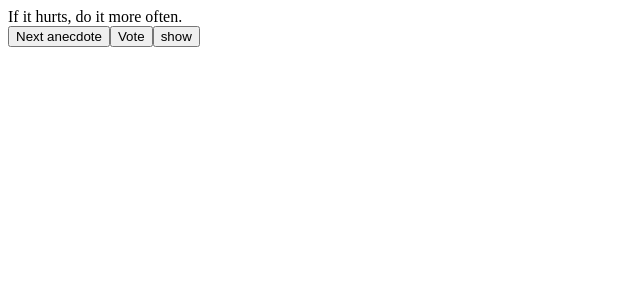
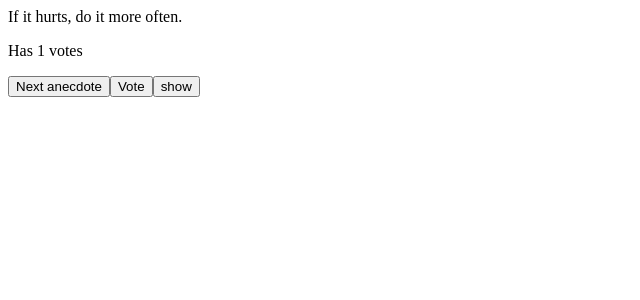
Before and after one commit to CarlosPProjects/fullstackopen, a React (Vite) app in the folder part01/anecdotes/: page / in a window 1280 px wide. Both pictures are taken after a click on the button "Vote". Shown: the top 300 px of the page, without its empty margins (0-640 px from the left). Built offline with nearby package versions, Linux system fonts and the light colour scheme.

Commit message:
"Removed unnecessary whitespace and added vote count display"

```diff
--- a/part01/anecdotes/src/App.tsx
+++ b/part01/anecdotes/src/App.tsx
@@ -4,9 +4,7 @@ import anecdotes from "./data/anecdotes";
 
 function App() {
   const [selected, setSelected] = useState(0);
-  const [points, setPoints] = useState(
-    Array(anecdotes.length).fill(0)
-  );
+  const [points, setPoints] = useState(Array(anecdotes.length).fill(0));
 
   const handleClick = () => {
     setSelected(getRandomIndexFromArray(anecdotes));
@@ -16,12 +14,13 @@ function App() {
     const newPoints = [...points];
     newPoints[selected] += 1;
     setPoints(newPoints);
-  }
+  };
 
   return (
     <div>
       {anecdotes[selected]}
       <br />
+      {points[selected] > 0 ? (<p>Has {points[selected]} votes</p>) : ""}
       <button onClick={handleClick}>Next anecdote</button>
       <button onClick={handleVote}>Vote</button>
       <button onClick={() => console.log(points)}>show</button>
```
